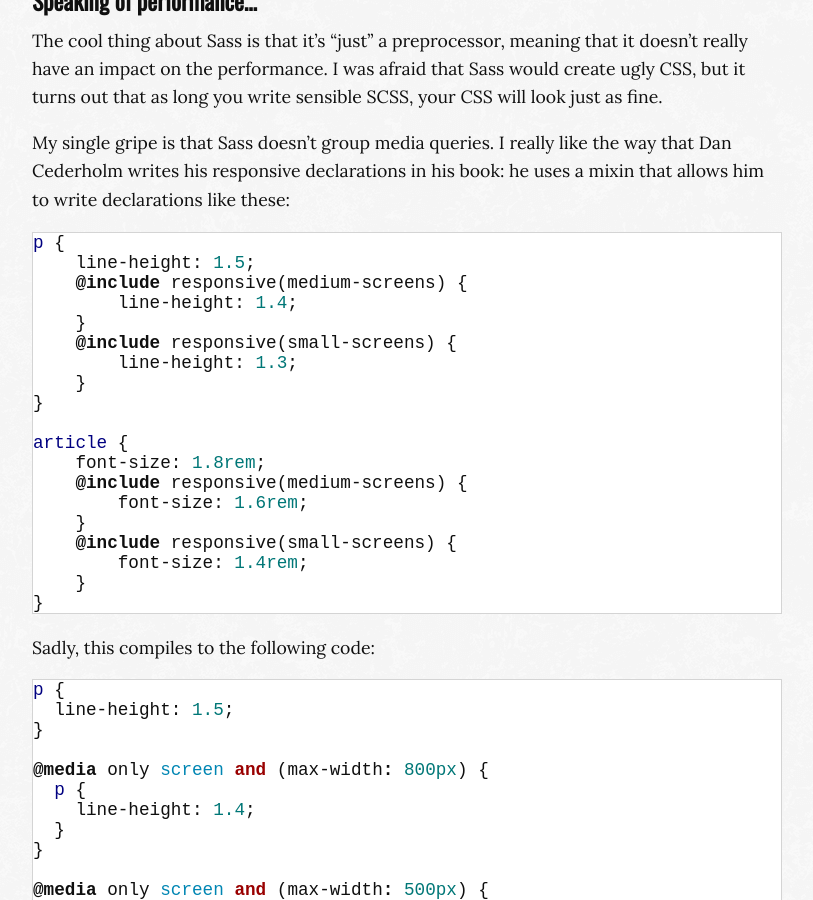
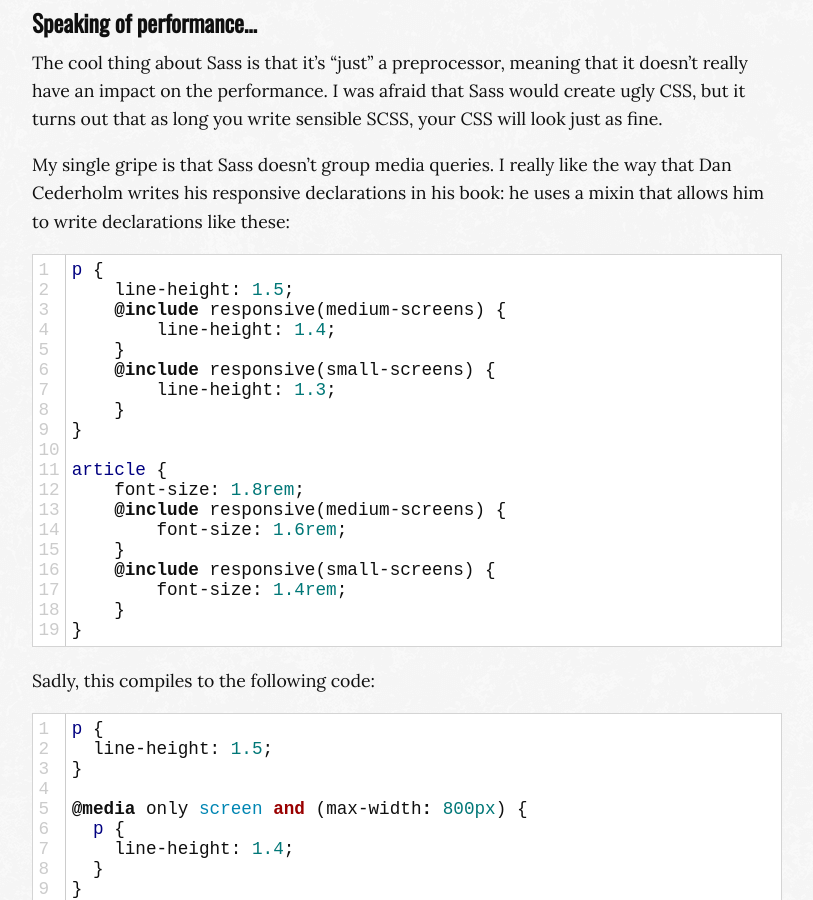
Before and after one commit to MaximeKjaer/kjaer.io, a Jekyll site: the page built from _posts/2015-07-09-picking-up-sass.md, in a window 1280 px wide and 900 px high, scrolled down 3013 px. Shown: the whole window, without its empty margins (233-1046 px from the left). Built offline with Jekyll 4.4.1, drawn with Linux system fonts in a browser that asks for light colours; comment, search, counter and statistics services are not loaded; some of the changed text lies outside the part shown.

Commit message:
Add line numbers to old posts' code

```diff
--- a/_posts/2015-07-09-picking-up-sass.md
+++ b/_posts/2015-07-09-picking-up-sass.md
@@ -26,7 +26,7 @@ But there's more to it than that obvious feature. Just the addition of variables
 ##Mixins for readable and compatible code
 I haven't really explored the world of mixin libraries just yet, but I've already seen their potential just from the ones I've written. Apart from drastically reducing the typing in some places, mixins make the code more readable. Assuming that the mixins and variables are predefined, I think this example will speak for itself; say we want to provide an image in a higher resolution for retina screens. The CSS might look like this:
 
-{% highlight css %}
+{% highlight css linenos %}
 body {
     background-image: url('/images/example.png');
 }
@@ -45,7 +45,7 @@ body {
 
 Meanwhile, the SCSS is just this:
 
-{% highlight scss %}
+{% highlight scss linenos %}
 body {
     background-image: $background;
     @include retina {
@@ -54,6 +54,7 @@ body {
     }
 }
 {% endhighlight %}
+
 It's much better!
 
 The second way that mixins have proven themselves to be particularly useful is with all the damned vendor prefixes. Using mixins, it's possible to refer to them all using a single line of code. See, this is the kind of abstraction that I was hoping for!
@@ -68,7 +69,7 @@ The cool thing about Sass is that it's "just" a preprocessor, meaning that it do
 
 My single gripe is that Sass doesn't group media queries. I really like the way that Dan Cederholm writes his responsive declarations in his book: he uses a mixin that allows him to write declarations like these:
 
-{% highlight scss %}
+{% highlight scss linenos %}
 p {
     line-height: 1.5;
     @include responsive(medium-screens) {
@@ -92,7 +93,7 @@ article {
 
 Sadly, this compiles to the following code:
 
-{% highlight scss %}
+{% highlight scss linenos %}
 p {
   line-height: 1.5;
 }
@@ -131,7 +132,7 @@ Why Sass won't group the media queries is beyond me. Even though it may not have
 ##Integrating it into a Jekyll workflow
 As I mentioned earlier on, I like working with Jekyll. Luckily for me, Sass and Jekyll play very well together, since Jekyll comes with built-in Sass support. There's not much to configure; here are the options that we can add to the `_config.yml` file:
 
-{% highlight yml %}
+{% highlight yml linenos %}
 sass:
     style: :compressed # Either :compressed or :expanded.
     sass_dir: _sass # This is the default value
```
Also changed, not shown: _posts/2015-11-20-quick-cache-this.md (+4 -4 lines).
